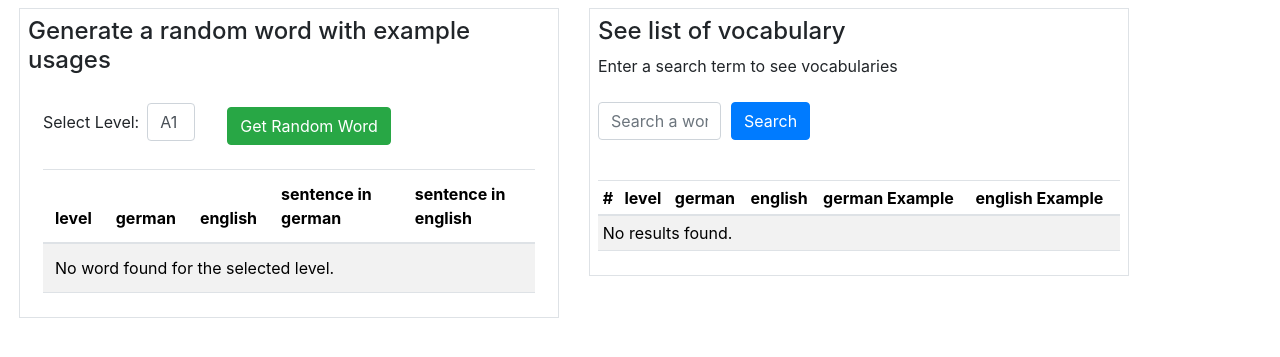
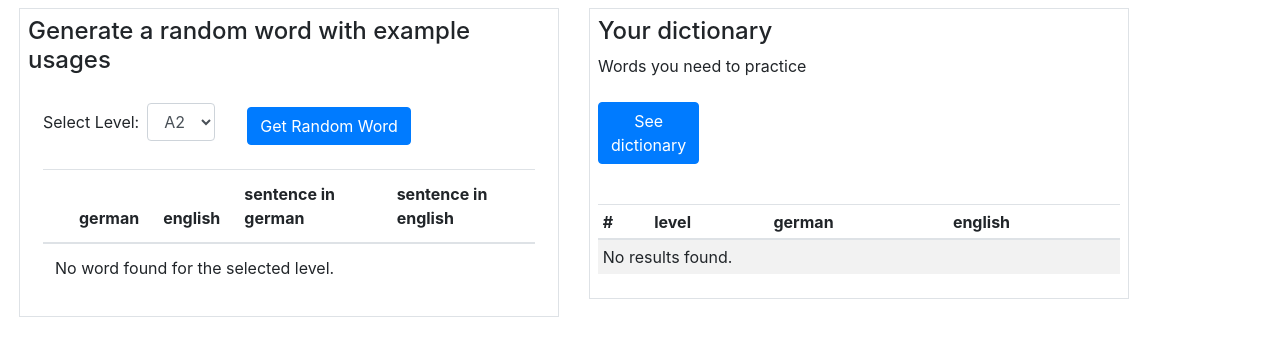
Before and after one commit to visualizeMath/vocabTrainingApp, a Flask app: page / in a window 1280 px wide. Shown: the part 56-413 px from the top of the page. Run offline with Flask 3, Linux system fonts and the light colour scheme; some libraries are stand-ins or nearby versions.

Commit message:
Adding words to dictionary made possible

```diff
--- a/src/main/webapp/app.py
+++ b/src/main/webapp/app.py
@@ -1,9 +1,9 @@
-from flask import Flask,session, render_template, request, flash,g,redirect,url_for
+from flask import Flask, jsonify,session, render_template, request, flash,g,redirect,url_for
 from flask_sqlalchemy import SQLAlchemy,pagination
 import secrets,re,os
 import sqlite3
 from sqlalchemy.exc import IntegrityError
-from sqlalchemy import delete, func,or_
+from sqlalchemy import delete, func,or_,and_
 from sqlalchemy import Result
 from sqlalchemy import Column, Integer, String
 
@@ -11,15 +11,15 @@
 from sqlalchemy.orm import sessionmaker
 from flask import current_app
 import random
-# from models import db, LanguageData
-
 
 app = Flask(__name__)
+
 app.config['SECRET_KEY'] = secrets.token_hex(16)
 app.config['SQLALCHEMY_DATABASE_URI'] = 'sqlite:///data.db'
 app.config['DATABASE'] = 'instance\data.db'
 # db.init_app(app)
 db = SQLAlchemy(app)
+
 # Create the SQLAlchemy instance
 # db = SQLAlchemy(app)
 
@@ -32,6 +32,7 @@
     english_word = db.Column(db.String)
     german_example = db.Column(db.String)
     english_example = db.Column(db.String)
+    in_dictionary = db.Column(db.Boolean)
 
 # Function to create the application context
 def create_app_context():
@@ -76,6 +77,7 @@
                         existing_entry.english_word = english_word
                         existing_entry.german_example = german_example
                         existing_entry.english_example = english_example
+
                     else:
                         # Create an instance of the LanguageData model
                         language_data = LanguageData(
@@ -83,7 +85,8 @@
                             german_word=german_word,
                             english_word=english_word,
                             german_example=german_example,
-                            english_example=english_example
+                            english_example=english_example,
+                            in_dictionary=0
                         )
 
                         # Add the instance to the session
@@ -122,10 +125,6 @@
     german_text = db.Column(db.String(255), nullable=False, unique=True)
     turkish_text = db.Column(db.String(255), nullable=False)
 
-
-
-
-
 @app.route('/', methods=['GET', 'POST'])
 def index():
     if request.method == 'POST':
@@ -162,7 +161,7 @@
 
     query = """
     SELECT * FROM language_data
-    WHERE german_word LIKE ? OR english_word LIKE ?
+    WHERE in_dictionary = 1
     """
     search_term = f"%{request.form['search']}%"
     cursor.execute(query, (search_term, search_term))
@@ -175,36 +174,32 @@
 @app.route('/search', methods=['GET', 'POST'])
 def search():
     if request.method == 'POST':
-        print('     --- This is POST ---')
-        search_term = request.form.get('search','').strip()
-        if search_term and search_term != '%%':
-            print("Search Term:", search_term)
-            page = request.args.get('page', 1, type=int)
-            print("Page:", page)
-            per_page = 5
-            paginated_results = LanguageData.query.filter(
-                or_(LanguageData.german_word.like(f"%{search_term}%"), LanguageData.english_word.like(f"%{search_term}%"))
-            ).paginate(page=page, per_page=per_page)
-            return render_template('index.html', results=paginated_results,search_term=search_term)
-        else:
-            flash('No search condition given!', 'warning')
+        # search_term = request.form.get('search','').strip()
+
+        page = request.args.get('page', 1, type=int)
+        per_page = 10
+        paginated_results = LanguageData.query.filter(
+                LanguageData.in_dictionary==1
+        ).paginate(page=page, per_page=per_page)
+        return render_template('index.html', results=paginated_results)
+
       # Handle GET request or invalid search term
     elif request.method == 'GET':
         # Process the search term from the URL parameters
-        search_term = request.args.get('search', '').strip()
+        # search_term = request.args.get('search', '').strip()
         # search_term = request.form.get('search', '').strip()
 
-        if search_term and search_term != '%%':
+        # if search_term and search_term != '%%':
             # If the search term is valid, perform the search
-            print('     --- This is GET ---')
-            page = request.args.get('page', 1, type=int)
-            per_page = 5
+        print('     --- This is GET ---')
+        page = request.args.get('page', 1, type=int)
+        per_page = 10
 
-            paginated_results = LanguageData.query.filter(
-                or_(LanguageData.german_word.like(f"%{search_term}%"), LanguageData.english_word.like(f"%{search_term}%"))
-            ).paginate(page=page, per_page=per_page)
+        paginated_results = LanguageData.query.filter(
+            LanguageData.in_dictionary == 1
+        ).paginate(page=page, per_page=per_page)
 
-            return render_template('index.html', results=paginated_results, search_term=search_term)
+        return render_template('index.html', results=paginated_results)
 
     # Handle invalid search term or other cases
     return redirect(url_for('index'))
@@ -213,15 +208,18 @@
 def delete_row(row_id):
     try:
         if request.method == 'POST':
-         entry_to_delete = LanguageData.query.get(row_id)
-        db.session.delete(entry_to_delete)
-        db.session.commit()
-        flash('Row deleted successfully!', 'success')
+         entry_to_update = LanguageData.query.get(row_id)
+         if entry_to_update:
+             entry_to_update.in_dictionary = 0
+             db.session.commit()
+             message = f'\'{entry_to_update.german_word}\' removed from dictionary!', 'success'
+             return jsonify({'success': True, 'message': message})
     except Exception as e:
         db.session.rollback()
-        flash(f'Error: {str(e)}', 'error')
+        return jsonify({'success': False, 'message': f'Error: {str(e)}'}), 500
+        # flash(f'Error: {str(e)}', 'error')
 
-    return redirect(url_for('index'))
+    return jsonify({'success': False, 'message': 'No entry found'}), 404
 
 @app.route('/delete_all', methods=['GET','POST'])
 def delete_all():
@@ -288,33 +286,6 @@
         print(f"Error finding theme of the word: {e}")
         return None
 
-@app.route('/examples', methods=['GET'])
-def find_examples():
-    try:
-        if request.method =='GET':
-
-            url = "https://twinword-twinword-bundle-v1.p.rapidapi.com/word_example/"
-            querystring = {"entry":request.form.get('p_word')}
-
-            file_path_api = 'api_keys.txt'
-            api_key, api_host = read_api_keys(file_path_api)
-
-            headers = {
-                "X-RapidAPI-Key": api_key,
-                "X-RapidAPI-Host": api_host
-            }
-
-            response = requests.get(url, headers=headers, params=querystring)
-            data =response.json()
-            if 'example' in data:
-                return render_template('operations.html',examples=data['example'][:],themes=None)
-            else:
-                return render_template('operations.html', error_message="Invalid response from the API")
-
-    except requests.exceptions.RequestException as e:
-        print(f"Error finding examples: {e}")
-        return None
-
 def read_api_keys(file_path_api):
     try:
         # Get the current working directory
@@ -340,6 +311,25 @@
         # Handle the case where the file is not found
         raise FileNotFoundError(f"File not found: {file_path_api}")
 
+@app.route('/add2dict/<int:row_id>', methods=['POST'])
+def add2dict(row_id):
+    # Find the row with the given ID
+    word_to_update = LanguageData.query.get(row_id)
+
+    # Check if the word exists
+    if word_to_update:
+        # Update the in_dictionary column
+        word_to_update.in_dictionary = 1
+        db.session.commit()
+
+        # Redirect to a desired page after updating
+        flash(f'The word: \'{word_to_update.german_word}\' added to dictionary.', 'success')
+        return redirect(url_for('index'))
+    else:
+        # Handle the case where the word doesn't exist
+        flash(f'The word could not be found.', 'error')
+        return redirect(url_for('index'))
+
 if __name__ == '__main__':
     with app.app_context():
         db.create_all()
--- a/src/main/webapp/templates/index.html
+++ b/src/main/webapp/templates/index.html
@@ -5,9 +5,10 @@
     <meta http-equiv="X-UA-Compatible" content="IE=edge">
     <meta name="viewport" content="width=device-width, initial-scale=1.0">
     <title>VocabApp</title>
-    <link rel="stylesheet" href="https://cdn.jsdelivr.net/npm/bootstrap@5.3.2/dist/css/bootstrap.min.css">
+    <!-- <link rel="stylesheet" href="https://cdn.jsdelivr.net/npm/bootstrap@5.3.2/dist/css/bootstrap.min.css"> -->
     <link rel="stylesheet" href="https://stackpath.bootstrapcdn.com/bootstrap/4.3.1/css/bootstrap.min.css">
     <link rel="stylesheet" href="https://cdnjs.cloudflare.com/ajax/libs/font-awesome/4.7.0/css/font-awesome.min.css">
+
 
 </head>
 <body>
@@ -52,7 +53,6 @@
                             <div class="form-group mr-2">
                                 <label for="levelSelect">Select Level:</label>
                                 <select class="form-control ml-2" id="levelSelect" name="vocab_level">
-                                    <option value="A1">A1</option>
                                     <option value="A2">A2</option>
                                     <option value="B1">B1</option>
                                     <option value="B2">B2</option>
@@ -60,12 +60,12 @@
                                     <option value="C2">C2</option>
                                 </select>
                             </div>
-                                    <button type="submit" id="randomWordBtn" class="btn btn-success mt-2 ml-4">Get Random Word</button>
+                                    <button type="submit" id="randomWordBtn" class="btn btn-primary mt-2 ml-4">Get Random Word</button>
                             </form>
-                            <table class="table table-striped table-md mt-4 text-sm">
+                            <table class="table table-md mt-4 text-sm">
                                 <thead>
                                     <tr>
-                                        <th class="text-sm">level</th>
+                                        <th class="text-sm"></th>
                                         <th class="text-sm">
                                             german
                                         </th>
@@ -77,11 +77,18 @@
                                 <tbody>
                                     {% if random_word %}
                                         <tr>
-                                            <td>{{ random_word.level }}</td>
+                                            <td>
+                                                <form method="post" action="{{ url_for('add2dict', row_id=random_word.id) }}" onsubmit="">
+                                                    <button type="submit" class="btn btn-success btn-xs">
+                                                        <i class="fa fa-plus"></i>
+                                                    </button>
+                                                </form>
+                                            </td>
                                             <td>{{ random_word.german_word }}</td>
                                             <td>{{ random_word.english_word }}</td>
                                             <td>{{ random_word.german_example }}</td>
                                             <td>{{ random_word.english_example }}</td>
+
                                         </tr>
                                     {% else %}
                                         <tr>
@@ -96,49 +103,49 @@
             <div class="col-md-6">
                 <!-- Content for the second div goes here -->
                 <div class="border p-2">
-                    <h4>See list of vocabulary</h4>
-                    <p>Enter a search term to see vocabularies</p>
+                    <h4>Your dictionary</h4>
+                    <p>Words you need to practice</p>
                     <div class="search mt-4 table-responsive">
 
-                            <form method="POST" id="searchForm" action="{{ url_for('search',search=request.form.get('search','')) }}" onsubmit="saveSearchInput()">
+                            <form method="POST" id="searchForm" action="{{ url_for('search') }}" onsubmit="">
                                 <div class="form-row">
-                                    <div class="form-group col-md-3">
-                                        <input type="text" class="form-control" id="searchInput" name="search" value="{{request.form.search}}" placeholder="Search a word" required>
-                                    </div>
+                                    <!-- <div class="form-group col-md-3">
+                                        <input type="text" class="form-control" id="searchInput" name="search" value="{{request.form.search}}" placeholder="Search a word">
+                                    </div> -->
                                     <div class="form-group col-md-2">
-                                        <button type="submit" class="btn btn-primary">Search</button>
+                                        <button type="submit" class="btn btn-primary">See dictionary</button>
                                     </div>
                                 </div>
                             </form>
-                            <table class="table table-striped table-sm mt-4" id="resultsTable">
+                            <table class="table table-striped table-sm fs-6 mt-4" id="resultsTable">
                                 <thead>
                                     <tr>
                                         <th>#</th>
                                         <th>level</th>
                                         <th>german</th>
                                         <th>english</th>
-                                        <th>german Example</th>
-                                        <th>english Example</th>
+                                        <!-- <th>german Example</th> -->
+                                        <!-- <th>english Example</th> -->
                                     </tr>
                                 </thead>
                                 <tbody>
                                 {% if results %}
                                     {% for row in results.items %}
                                     <tr>
+
                                         <td>{{ loop.index }}</td>
                                         <td>{{ row['level'] }}</td>
                                         <td>{{ row['german_word'] }}</td>
                                         <td>{{ row['english_word'] }}</td>
-                                        <td>{{ row['german_example'] }}</td>
-                                        <td>{{ row['english_example'] }}</td>
+                                        <!-- <td>{{ row['german_example'] }}</td> -->
+                                        <!-- <td>{{ row['english_example'] }}</td> -->
                                         <td>
-                                            <form method="post" action="{{ url_for('delete_row', row_id=row['id']) }}" onsubmit="return confirm('Are you sure you want to delete this row?');">
-                                                <button type="submit" class="btn btn-danger btn-sm">
+                                            <!-- <form method="post" action="{{ url_for('delete_row', row_id=row['id']) }}"> -->
+                                                <button type="submit" class="btn btn-danger btn-xs delete-btn" data-toggle="modal" data-target="#confirmDeleteModal" data-rowid="{{ row['id'] }}">
                                                     <i class="fa fa-trash"></i>
                                                 </button>
-                                            </form>
+                                            <!-- </form> -->
                                         </td>
-                                        <!-- Add more columns as needed -->
                                     </tr>
                                 {% endfor %}
                                 {% else %}
@@ -155,7 +162,7 @@
                                 {% for page_num in results.iter_pages() %}
                                     {% if page_num %}
                                         <li class="page-item{% if page_num == results.page %} active{% endif %}">
-                                            <a class="page-link" href="{{ url_for('search', page=page_num, search=request.form.get('search','')) }}">{{ page_num }}</a>
+                                            <a class="page-link" href="{{ url_for('search', page=page_num) }}">{{ page_num }}</a>
                                         </li>
                                     {% else %}
                                         <li class="page-item disabled"><span class="page-link">...</span></li>
@@ -196,40 +203,70 @@
     </div>
     <input type="hidden" id="randomWordBtnClicked" name="randomWordBtnClicked" value="false">
 
+<!-- Bootstrap Modal -->
+<div class="modal fade" id="confirmDeleteModal" tabindex="-1" role="dialog" aria-labelledby="modalLabel" aria-hidden="true">
+    <div class="modal-dialog" role="document">
+        <div class="modal-content">
+            <div class="modal-header">
+                <h5 class="modal-title" id="modalLabel">Confirm Deletion</h5>
+                <button type="button" class="close" data-dismiss="modal" aria-label="Close">
+                    <span aria-hidden="true">&times;</span>
+                </button>
+            </div>
+            <div class="modal-body">
+                Are you sure that you want to remove this word from the dictionary?
+            </div>
+            <div class="modal-footer">
+                <button type="button" class="btn btn-secondary" data-dismiss="modal">Cancel</button>
+                <button type="submit" class="btn btn-danger" id="deleteConfirmButton">Delete</button>
+            </div>
+        </div>
+    </div>
+</div>
 
-<link rel="stylesheet" href="https://maxcdn.bootstrapcdn.com/bootstrap/4.0.0/css/bootstrap.min.css">
-<script src="https://code.jquery.com/jquery-3.2.1.slim.min.js"></script>
+
+
+<!-- <link rel="stylesheet" href="https://maxcdn.bootstrapcdn.com/bootstrap/4.0.0/css/bootstrap.min.css"> -->
+<!-- <script src="https://code.jquery.com/jquery-3.2.1.slim.min.js"></script> -->
+<!-- <script src="https://cdnjs.cloudflare.com/ajax/libs/popper.js/1.12.9/umd/popper.min.js"></script> -->
+<!-- <script src="https://maxcdn.bootstrapcdn.com/bootstrap/4.0.0/js/bootstrap.min.js"></script> -->
+<script src="https://cdn.jsdelivr.net/npm/bootstrap@5.3.2/dist/js/bootstrap.bundle.min.js"></script>
+
+<script src="https://ajax.googleapis.com/ajax/libs/jquery/3.6.0/jquery.min.js"></script>
 <script src="https://cdnjs.cloudflare.com/ajax/libs/popper.js/1.12.9/umd/popper.min.js"></script>
 <script src="https://maxcdn.bootstrapcdn.com/bootstrap/4.0.0/js/bootstrap.min.js"></script>
-<script src="https://cdn.jsdelivr.net/npm/bootstrap@5.3.2/dist/js/bootstrap.bundle.min.js"></script>
-
-<script src="https://code.jquery.com/jquery-3.2.1.slim.min.js"></script>
-<script src="https://cdnjs.cloudflare.com/ajax/libs/popper.js/1.12.9/umd/popper.min.js"></script>
-<script src="https://maxcdn.bootstrapcdn.com/bootstrap/4.0.0/js/bootstrap.min.js"></script>
-<script>
-    function saveSearchInput() {
-        var searchInput = document.getElementById('searchInput');
-           // Check if the randomWordBtn is clicked
-           if (document.getElementById('randomWordBtnClicked').value === 'true') {
-            // Clear the sessionStorage and the search input value
-            sessionStorage.removeItem('searchInputValue');
-            searchInput.value = '';
-        } else {
-            // Save the search input value in sessionStorage
-            sessionStorage.setItem('searchInputValue', searchInput.value);
-        }
+<!-- <script src="https://code.jquery.com/jquery-3.2.1.slim.min.js"></script> -->
 
 
-    }
-    // Run this function when the page loads to restore the search input value
-    window.onload = function () {
-        var searchInput = document.getElementById('searchInput');
-        var savedValue = sessionStorage.getItem('searchInputValue');
-        if (savedValue !== null) {
-            searchInput.value = savedValue;
-        }
-    };
+<script>
+    $(document).ready(function() {
+        $('.delete-btn').click(function() {
+            var rowid = $(this).data('rowid');
+            $('#deleteConfirmButton').data('rowid', rowid);
+        });
+    });
 </script>
+<script>
+    $(document).ready(function() {
+    $('#deleteConfirmButton').click(function() {
+        var rowid = $(this).data('rowid');
+        $.ajax({
+            url: '/delete_row/' + rowid,
+            type: 'POST',
+            success: function(response) {
+                // Handle success (e.g., close the modal, show a message, refresh the table)
+                $('#confirmDeleteModal').modal('hide');
+                // Refresh the table or remove the row from the table
+            },
+            error: function(xhr, status, error) {
+                // Handle error
+                console.error("Error: " + error);
+            }
+        });
+    });
+});
+</script>
+
 
 <script>
     // Save selected value to session storage
@@ -247,7 +284,7 @@
     });
 </script>
 <!-- Add the following script in your HTML file -->
-<script src="https://code.jquery.com/jquery-3.5.1.slim.min.js"></script>
+<!-- <script src="https://code.jquery.com/jquery-3.5.1.slim.min.js"></script> -->
 
 <script>
     $(document).ready(function () {
```
Also changed, not shown: src/main/webapp/instance/data.db.
